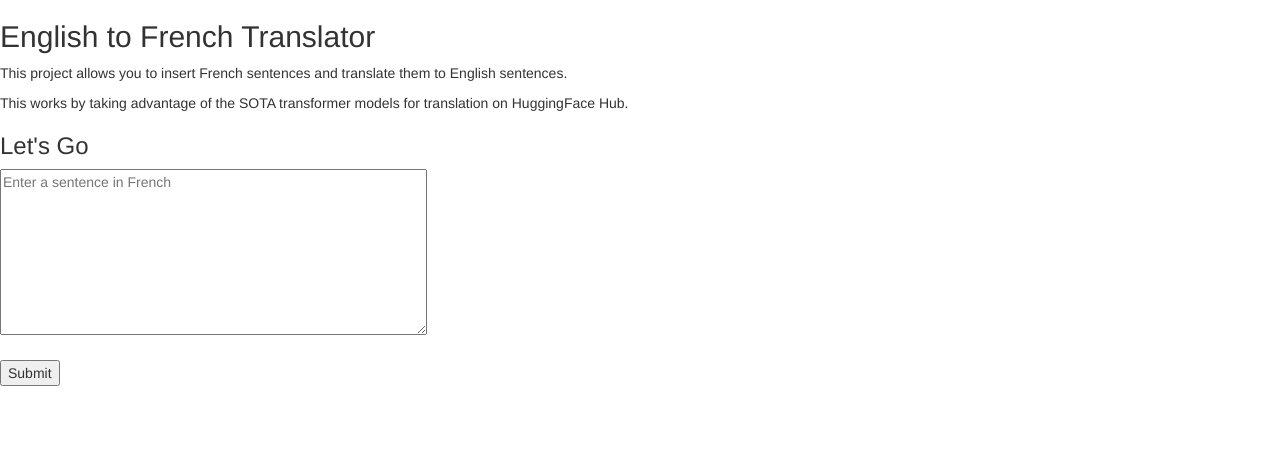
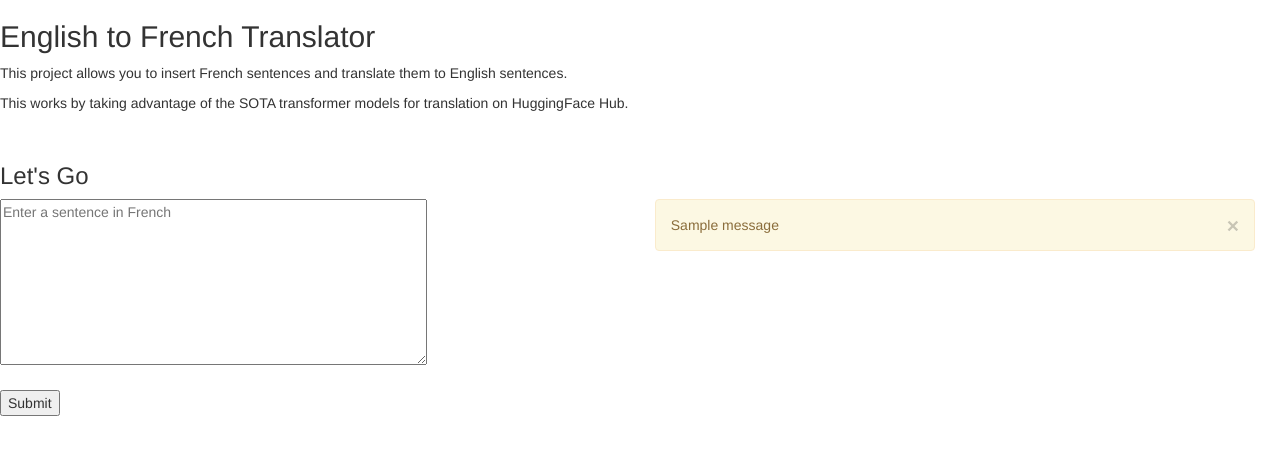
Before and after one commit to Akorex/ML-Model-Playground, a Flask app: page /translator in a window 1280 px wide. Shown: the part 52-507 px from the top of the page. Run offline with Flask 2, Linux system fonts and the light colour scheme; one stand-in notice (Sample message) is shown; some libraries are stand-ins or nearby versions.

Commit message:
added styles

```diff
--- a/app/__init__.py
+++ b/app/__init__.py
@@ -1,4 +1,4 @@
-from flask import Flask, render_template, request, redirect
+from flask import Flask
 from flask_bootstrap import Bootstrap
 
 app = Flask(__name__, static_folder="uploads")
--- a/app/main/routes.py
+++ b/app/main/routes.py
@@ -1,6 +1,6 @@
 # import dependencies
 import os
-from flask import render_template, redirect, request, flash
+from flask import render_template, redirect, request, flash, url_for
 from app import app
 from werkzeug.utils import secure_filename
 # import the function for predictions
@@ -121,17 +121,22 @@ def upload_tumors():
     return " "
 
 
+#@app.route('/translator', methods=['GET', 'POST'])
+#def translator_page():
+ #   return render_template('translate.html')
+
 @app.route('/translator', methods=['GET', 'POST'])
 def translator_page():
-    return render_template('translate.html')
-
-@app.route('/translator-result', methods=['GET', 'POST'])
-def handle_text():
-
+    # collect the text-input
     if request.method == 'POST':
         text_input = request.form.get('text')
-        translated_text = translate_text(text_input)
 
-        return render_template('translate-result.html', input_text = text_input, translated_text = translated_text)
+        if text_input == ' ':
+            flash("Please enter some text")
+        else:
+            translated_text = translate_text(text_input)
+            flash(f"Your text: {text_input} Translation: {translated_text}")
+        return redirect(url_for('translator_page'))
 
-    return " "
+    else:
+        return render_template('translate.html')
--- a/app/templates/translate.html
+++ b/app/templates/translate.html
@@ -8,6 +8,8 @@ English to French Translator
 
 
 {% block page_content %}
+
+<link rel="stylesheet" href="{{ url_for('static', filename='translate.css') }}">
 <h2> English to French Translator</h2>
 <p> This project allows you to insert French sentences and translate them to
     English sentences. </p>
@@ -15,15 +17,26 @@ English to French Translator
 <p> This works by taking advantage of the SOTA transformer models for translation
     on HuggingFace Hub.
 </p>
+<br>
+
 
 <h3> Let's Go</h3>
-<form action="{{ url_for('handle_text') }}"  method="POST">
-    <textarea name="text" rows="8" cols="50" placeholder="Enter a sentence in French"></textarea>
 
-    <br>
-    <br>
-    <input type="submit"/>
-</form>
+<div class="form-wrapper">
+    <form action="{{ url_for('translator_page') }}"  method="POST">
+        <textarea name="text" rows="8" cols="50" placeholder="Enter a sentence in French"></textarea>
+        <br><br>
+        <input type="submit"/>
+    </form>
 
+<div class="container flash-message">
+    {% for message in get_flashed_messages() %}
+    <div class="alert alert-warning">
+        <button type="button" class="close" data-dismiss="alert">&times</button>
+        {{message}}
+    </div>
+    {% endfor %}
+</div>
+</div>
 
 {% endblock %}
--- /dev/null
+++ b/app/uploads/translate.css
@@ -0,0 +1,16 @@
+.form-wrapper {
+    display: flex;
+  }
+
+  .form-wrapper form {
+    width: 50%; /* adjust the width as needed */
+  }
+
+  .form-wrapper .flash-message {
+    width: 50%; /* adjust the width as needed */
+    margin-left: 10px; /* add some spacing between the form and message */
+  }
+
+  .flash-message {
+    margin-right: 10px;
+  }
--- a/run.py
+++ b/run.py
@@ -1,4 +1,7 @@
 from app import app
+
+
+app.config['SECRET_KEY'] = 'manofletters'
 
 # checks if the run.py file has executed directly and not imported
 if __name__ == '__main__':
```
Also changed, not shown: app/templates/translate-result.html (deleted, +0 -13 lines).
